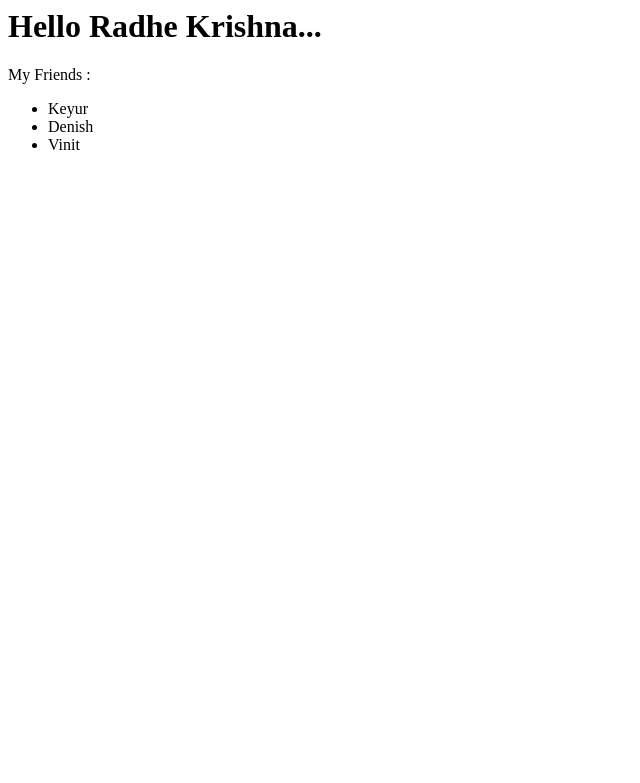
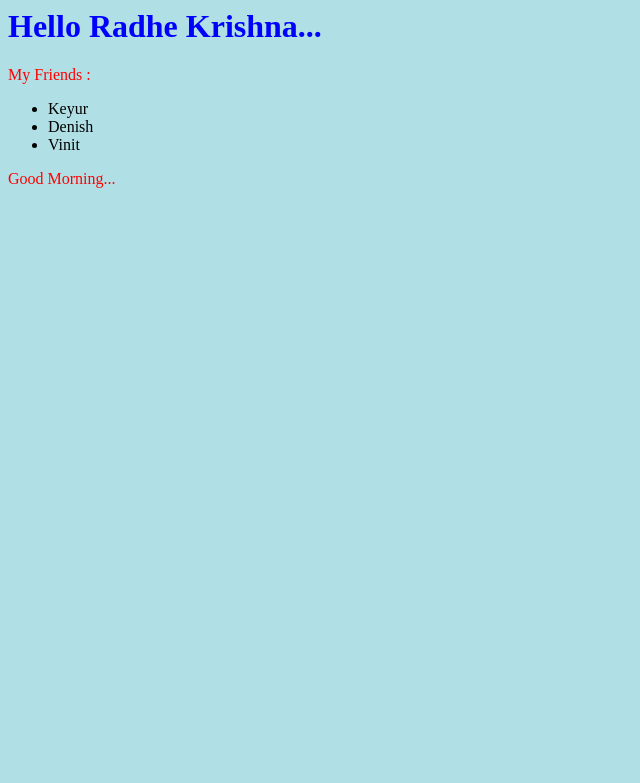
Before and after one commit to keyur2714/888-CICD, a PHP site: page / in a window 1280 px wide. Shown: the top 783 px of the page, without its empty margins (0-640 px from the left). Run offline with PHP 8.4, Linux system fonts and the light colour scheme.

Commit message:
updated index file with css

```diff
--- a/index.php
+++ b/index.php
@@ -1,3 +1,12 @@
+<html>
+<head>
+	<style>
+		body {background-color: powderblue;}
+		h1   {color: blue;}
+		p    {color: red;}
+	</style>
+</head>
+<body bgcolor="green">
 <h1>Hello Radhe Krishna...</h1>
 <p>
 	My Friends :
@@ -7,3 +16,8 @@
 			<li>Vinit</li>
 		</ul>
 </p>
+<p>
+	Good Morning...
+</p>
+</body>
+</html>
```
